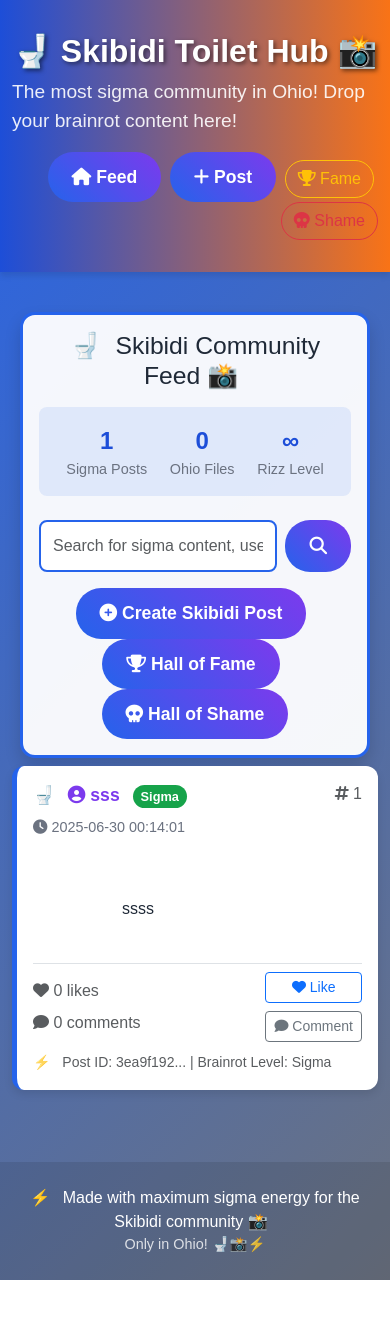
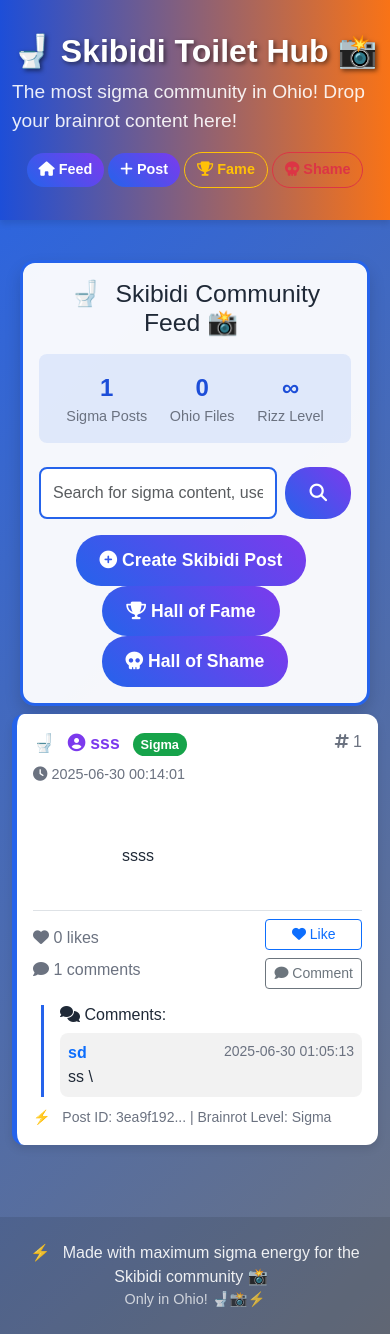
Before and after one commit to ujhhhhhhh/skibidi-hub-REAL, a Flask app: page / in a window 390 px wide. Before the commit the page ends 1280 px from the top, so only its background shows below. Run offline with Flask 3, Linux system fonts and the light colour scheme; some libraries are stand-ins or nearby versions.

Commit message:
Improve readability and fix layout issues on smaller screens and larger ones
Improves text contrast, fixes button wrapping in base.html, adds mobile responsiveness and creates data/comments.json.

Replit-Commit-Author: Agent
Replit-Commit-Session-Id: e9d6c748-792a-4e06-a07c-02e9922e91df
Replit-Commit-Screenshot-Url: https://storage.googleapis.com/screenshot-production-us-central1/fd009403-cb40-4621-81b2-39d758028063/a5584e96-71f9-4cab-a7b6-9d9f1ad770c9.jpg

```diff
--- /dev/null
+++ b/data/comments.json
@@ -0,0 +1,10 @@
+{
+  "3ea9f192-4e86-432f-ba46-e77bbdf45353": [
+    {
+      "id": "14b7a75b-0296-4307-af45-5b4ba2d4edd5",
+      "username": "sd",
+      "content": "ss\r\n\\",
+      "timestamp": "2025-06-30T01:05:13.924236"
+    }
+  ]
+}
--- a/static/css/skibidi.css
+++ b/static/css/skibidi.css
@@ -15,7 +15,7 @@ body {
     background: linear-gradient(135deg, var(--skibidi-blue) 0%, var(--skibidi-grey) 100%);
     font-family: 'Arial', sans-serif;
     min-height: 100vh;
-    color: #1f2937;
+    color: #ffffff;
 }
 
 .skibidi-header {
@@ -46,6 +46,7 @@ body {
     margin-bottom: 2rem;
     box-shadow: 0 8px 16px rgba(0, 0, 0, 0.15);
     border: 3px solid var(--skibidi-blue);
+    color: #1f2937;
 }
 
 .ohio-card {
@@ -56,6 +57,7 @@ body {
     box-shadow: 0 4px 8px rgba(0, 0, 0, 0.1);
     border-left: 5px solid var(--skibidi-blue);
     transition: transform 0.3s ease, box-shadow 0.3s ease;
+    color: #1f2937;
 }
 
 .ohio-card:hover {
@@ -218,7 +220,10 @@ body {
 .empty-state {
     text-align: center;
     padding: 3rem;
-    color: var(--skibidi-grey);
+    color: #ffffff;
+    background: rgba(255, 255, 255, 0.1);
+    border-radius: 15px;
+    backdrop-filter: blur(10px);
 }
 
 .empty-state .skibidi-emoji {
@@ -375,7 +380,24 @@ body {
 
 /* Mobile responsive improvements */
 @media (max-width: 768px) {
-    .d-flex.gap-2, .d-flex.gap-3 {
+    .skibidi-title {
+        font-size: 2rem;
+    }
+
+    .sigma-container {
+        padding: 1rem;
+        margin: 0.5rem;
+    }
+
+    .ohio-card {
+        padding: 1rem;
+    }
+
+    .file-upload-area {
+        padding: 1rem;
+    }
+
+    .d-flex.gap-2:not(.flex-wrap), .d-flex.gap-3:not(.flex-wrap) {
         flex-direction: column;
         gap: 0.5rem !important;
     }
@@ -389,8 +411,16 @@ body {
         padding: 0.75rem;
     }
 
-    .btn btn-outline-warning, .btn btn-outline-danger {
-        margin-bottom: 0.5rem;
+    /* Header navigation responsive */
+    .d-flex.flex-wrap.justify-content-end {
+        justify-content: center !important;
+        gap: 0.25rem !important;
+    }
+
+    .d-flex.flex-wrap.justify-content-end .rizz-btn,
+    .d-flex.flex-wrap.justify-content-end .btn {
+        font-size: 0.85rem;
+        padding: 0.375rem 0.75rem;
     }
 }
 
@@ -434,3 +464,53 @@ body {
     padding: 0.1rem 0.2rem;
     border-radius: 3px;
 }
+
+/* Navigation button layout fixes */
+.d-flex.flex-wrap.justify-content-end {
+    align-items: center;
+    flex-wrap: nowrap !important;
+    gap: 0.25rem !important;
+}
+
+.d-flex.flex-wrap.justify-content-end .rizz-btn,
+.d-flex.flex-wrap.justify-content-end .btn {
+    white-space: nowrap;
+    min-width: auto;
+    flex-shrink: 0;
+    font-size: 0.9rem;
+    padding: 0.375rem 0.75rem;
+}
+
+/* Force single line layout on larger screens */
+@media (min-width: 992px) {
+    .d-flex.flex-wrap.justify-content-end {
+        flex-wrap: nowrap !important;
+    }
+}
+
+/* Text contrast improvements */
+.text-muted {
+    color: rgba(255, 255, 255, 0.7) !important;
+}
+
+.sigma-container .text-muted {
+    color: #6b7280 !important;
+}
+
+.ohio-card .text-muted {
+    color: #6b7280 !important;
+}
+
+/* Footer text contrast */
+footer {
+    color: rgba(255, 255, 255, 0.9) !important;
+}
+
+/* Ensure readable text in all containers */
+.sigma-form {
+    color: #1f2937;
+}
+
+.like-form, .comment-form {
+    color: #1f2937;
+}
--- a/templates/base.html
+++ b/templates/base.html
@@ -31,18 +31,20 @@
                     </p>
                 </div>
                 <div class="col-md-4 text-end">
-                    <a href="{{ url_for('index') }}" class="rizz-btn me-1">
+                    <div class="d-flex flex-wrap justify-content-end gap-1">
+                        <a href="{{ url_for('index') }}" class="rizz-btn">
                             <i class="fas fa-home"></i> Feed
                         </a>
-                    <a href="{{ url_for('create_post_route') }}" class="rizz-btn me-1">
+                        <a href="{{ url_for('create_post_route') }}" class="rizz-btn">
                             <i class="fas fa-plus"></i> Post
                         </a>
-                    <a href="{{ url_for('hall_of_fame') }}" class="btn btn-outline-warning me-1" style="border-radius: 25px;">
+                        <a href="{{ url_for('hall_of_fame') }}" class="btn btn-outline-warning" style="border-radius: 25px; font-weight: bold;">
                             <i class="fas fa-trophy"></i> Fame
                         </a>
-                    <a href="{{ url_for('hall_of_shame') }}" class="btn btn-outline-danger" style="border-radius: 25px;">
+                        <a href="{{ url_for('hall_of_shame') }}" class="btn btn-outline-danger" style="border-radius: 25px; font-weight: bold;">
                             <i class="fas fa-skull"></i> Shame
                         </a>
+                    </div>
                 </div>
             </div>
         </div>
```
Lines whose indentation alone changed are shown as unchanged.
